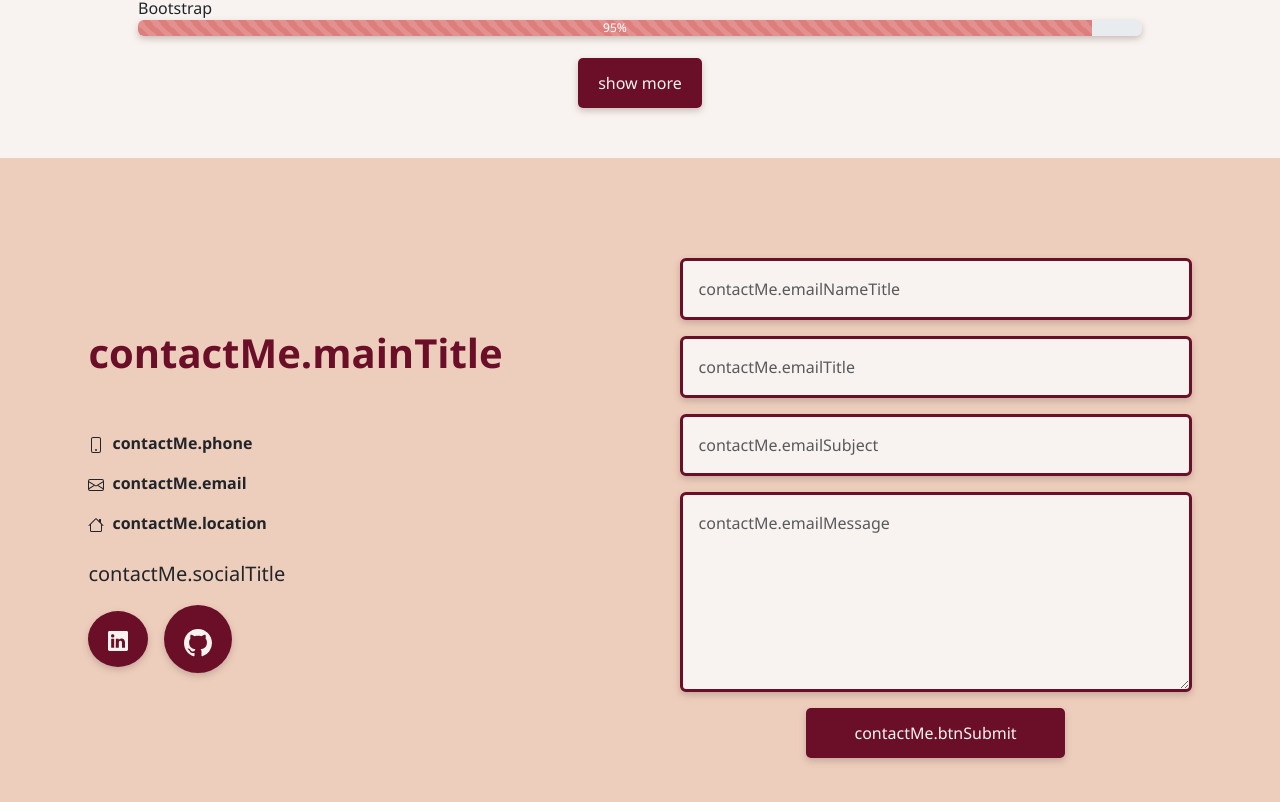
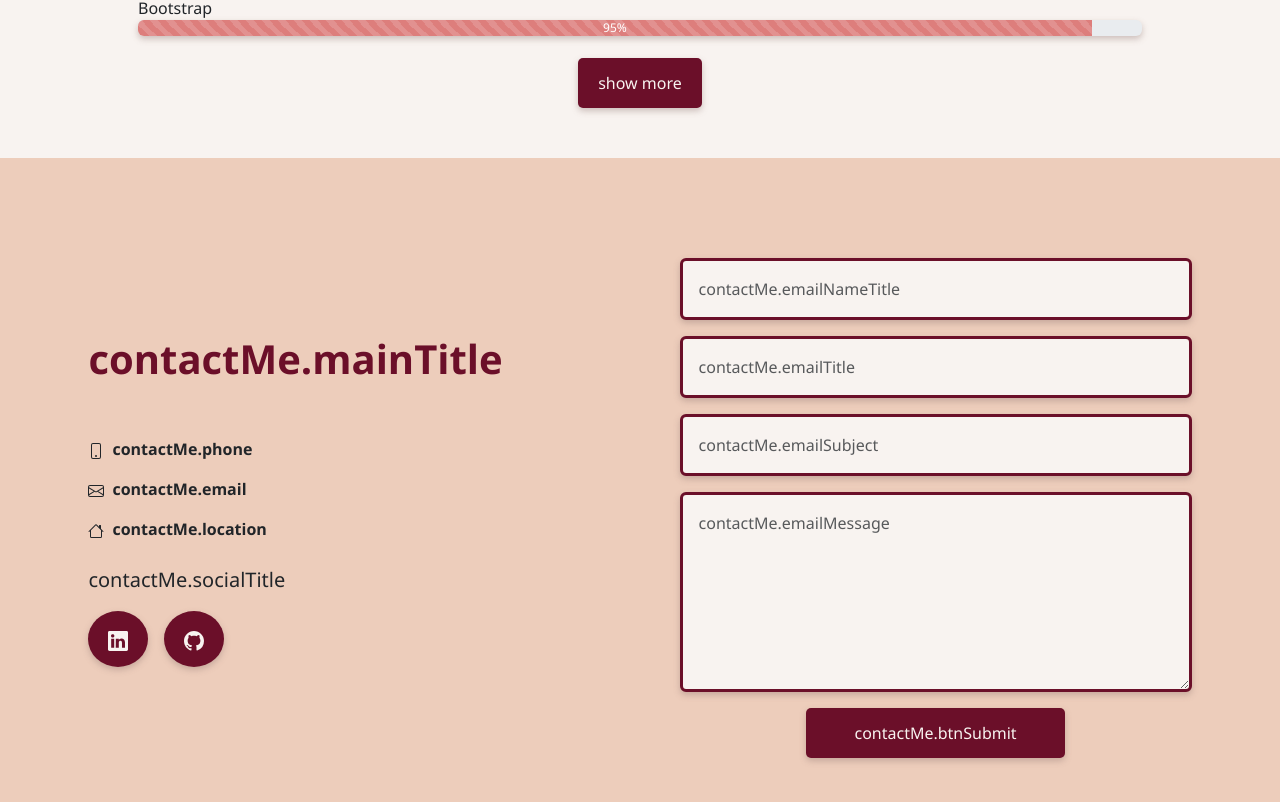
Before and after one commit to Yasaman-Behnam-Malekzadeh/portfolio, a React (Create React App) app: page / in a window 1280 px wide. Shown: the part 3343-4145 px from the top of the page. Built offline with nearby package versions, Linux system fonts and the light colour scheme; no server answers.

Commit message:
add some details

```diff
--- a/src/components/sections/contanctMe.js
+++ b/src/components/sections/contanctMe.js
@@ -39,7 +39,7 @@ function ContactMe() {
             href="https://github.com/Yasaman-Behnam-Malekzadeh?tab=repositories"
             target="_blank"
             rel="noreferrer"
-            className="btn rounded-circle fs-3"
+            className="btn me-3 rounded-circle fs-5"
           >
             <Github />
           </a>
```
